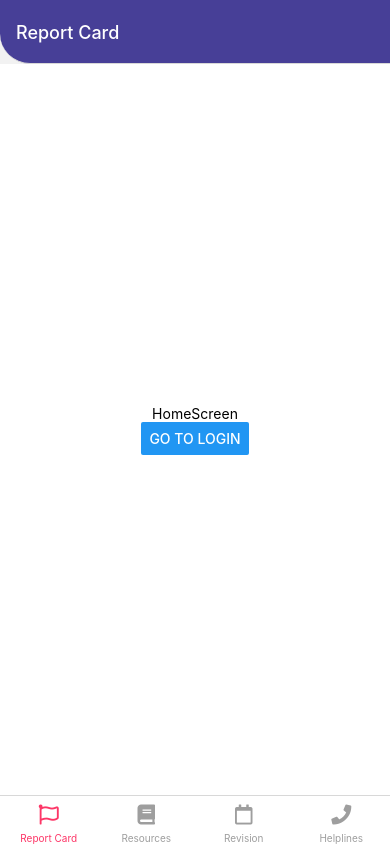
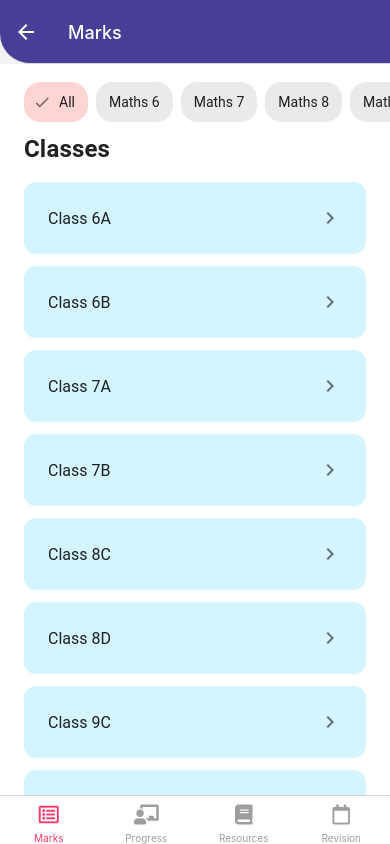
Before and after one commit to Allyday/techwiz-3-app, a React Native app: screen /Root in a window 390 px wide. Built offline with nearby package versions, Linux system fonts and the light colour scheme.

Commit message:
feat: class list for teachers

```diff
--- a/App.js
+++ b/App.js
@@ -1,13 +1,21 @@
-import AppRouter from "./src/AppRouter";
-import { DefaultTheme, Provider as PaperProvider } from "react-native-paper";
+import { DefaultTheme, Provider as PaperProvider } from 'react-native-paper';
+
+import AppRouter from './src/AppRouter';
+
 const theme = {
   ...DefaultTheme,
   colors: {
     ...DefaultTheme.colors,
-    primary: "#fd3667",
-    secondary: "#473f97",
+    primary: '#fd3667',
+    secondary: '#473f97',
+    lightBeige: '#fff1ec',
+    lightPink: '#ffd4d4',
+    lightGreen: '#d4ffea',
+    lightBlue: '#d4f5ff',
+    lightGrey: '#e8eaec',
   },
 };
+
 export default function App() {
   return (
     <PaperProvider theme={theme}>
--- a/src/navigation/RootStack.js
+++ b/src/navigation/RootStack.js
@@ -6,6 +6,7 @@ import { FontAwesome5 } from '@expo/vector-icons';
 
 import HomeScreen from '../screens/home/HomeScreen';
 import Resources from '../screens/Resources/Resources';
+import MarksScreen from '../screens/marks/MarksScreen';
 
 const Tab = createBottomTabNavigator();
 const Stack = createNativeStackNavigator();
@@ -43,26 +44,20 @@ export default function RootStack() {
     },
     headerTintColor: 'white',
   });
-  const [statusTabBar, setStatusTabBar] = useState(ROLES.STUDENT);
+  const [statusTabBar, setStatusTabBar] = useState(ROLES.TEACHER);
 
   return (
     <Tab.Navigator screenOptions={screenOptions}>
-      {
-        (statusTabBar === ROLES.TEACHER && (
+      {statusTabBar === ROLES.TEACHER && (
         <>
           <Tab.Screen
             name="Marks"
-              component={MoreStack}
+            component={MarkStack}
             options={{ headerShown: false }}
           />
-            <Tab.Screen
-              name="Progress"
-              component={MoreStack}
-              options={{ headerShown: false }}
-            />
+          <Tab.Screen name="Progress" component={HomeScreen} />
         </>
-        ))
-      }
+      )}
       {[ROLES.STUDENT, ROLES.PARENT].includes(statusTabBar) && (
         <Tab.Screen name="ReportCard" component={HomeScreen} />
       )}
@@ -80,18 +75,23 @@ export default function RootStack() {
   );
 }
 
-function MoreStack() {
+const MarkStack = () => {
+  const { colors } = useTheme();
+
   const screenOptions = ({ route }) => ({
-    headerStyle: { backgroundColor: '#fd3667' },
+    headerStyle: {
+      backgroundColor: colors.secondary,
+      borderBottomStartRadius: 30, // doesnt work??
+    },
     headerTintColor: 'white',
   });
 
   return (
     <Stack.Navigator screenOptions={screenOptions}>
       <Stack.Screen
-        name="MoreScreen"
-        component={HomeScreen}
-        options={{ title: 'More' }}
+        name="MarksScreen"
+        component={MarksScreen}
+        options={{ title: 'Marks' }}
       />
       <Stack.Screen
         name="Account"
@@ -100,4 +100,4 @@ function MoreStack() {
       />
     </Stack.Navigator>
   );
-}
+};
--- /dev/null
+++ b/src/screens/marks/MarksScreen.jsx
@@ -0,0 +1,128 @@
+import { useEffect, useState } from 'react';
+import { FlatList, StyleSheet, View } from 'react-native';
+import { Chip, List, Title, useTheme } from 'react-native-paper';
+
+const subjects = [
+  { id: 'all', name: 'All' },
+  { id: 'Maths 6', name: 'Maths 6' },
+  { id: 'Maths 7', name: 'Maths 7' },
+  { id: 'Maths 8', name: 'Maths 8' },
+  { id: 'Maths 9', name: 'Maths 9' },
+];
+
+const classesList = {
+  'Maths 6': [
+    { id: 'class 6a', name: 'Class 6A' },
+    { id: 'class 6b', name: 'Class 6B' },
+  ],
+  'Maths 7': [
+    { id: 'class 7a', name: 'Class 7A' },
+    { id: 'class 7b', name: 'Class 7B' },
+  ],
+  'Maths 8': [
+    { id: 'class 8c', name: 'Class 8C' },
+    { id: 'class 8d', name: 'Class 8D' },
+  ],
+  'Maths 9': [
+    { id: 'class 9c', name: 'Class 9C' },
+    { id: 'class 9d', name: 'Class 9D' },
+  ],
+};
+
+export default function MarksScreen({ navigation }) {
+  const { colors } = useTheme();
+  const [subject, setSubject] = useState(subjects[0]);
+  const [classes, setClasses] = useState([]);
+
+  useEffect(() => {
+    if (subject.id === 'all') {
+      const allClasses = [];
+      for (let key in classesList) {
+        allClasses.push(...classesList[key]);
+      }
+      setClasses(allClasses);
+    } else setClasses(classesList[subject.id]);
+  }, [subject]);
+
+  const renderSubjectItem = ({ item }) => {
+    const selected = subject.id === item.id;
+    return (
+      <Chip
+        key={item.id}
+        onPress={() => setSubject(item)}
+        selected={selected}
+        style={{
+          ...styles.subjectChip,
+          backgroundColor: selected ? colors.lightPink : colors.lightGrey,
+        }}
+      >
+        {item.name}
+      </Chip>
+    );
+  };
+
+  const renderClassItem = ({ item }) => {
+    return (
+      <List.Item
+        key={item.id}
+        title={item.name}
+        style={{ ...styles.classItem, backgroundColor: colors.lightBlue }}
+        right={(props) => <List.Icon {...props} icon="chevron-right" />}
+      />
+    );
+  };
+
+  return (
+    <View style={styles.container}>
+      <View style={styles.horizontalFlatlistContainer}>
+        <FlatList
+          data={subjects}
+          renderItem={renderSubjectItem}
+          horizontal
+          contentContainerStyle={styles.horizontalFlatlist}
+        />
+      </View>
+      <Title style={styles.title}>Classes</Title>
+      <FlatList
+        contentContainerStyle={styles.flatlist}
+        data={classes}
+        renderItem={renderClassItem}
+      />
+    </View>
+  );
+}
+
+const styles = StyleSheet.create({
+  container: {
+    flex: 1,
+    backgroundColor: '#fff',
+    paddingTop: 18,
+    paddingHorizontal: 24,
+  },
+  horizontalFlatlistContainer: {
+    height: 40,
+    marginHorizontal: -24,
+  },
+  horizontalFlatlist: {
+    flexGrow: 1,
+    paddingHorizontal: 24,
+  },
+  subjectChip: {
+    marginRight: 8,
+    height: 40,
+  },
+  title: {
+    fontSize: 24,
+    fontWeight: 'bold',
+    marginVertical: 12,
+  },
+  flatlist: {
+    flexGrow: 1,
+    paddingBottom: 12,
+  },
+  classItem: {
+    padding: 16,
+    marginVertical: 6,
+    borderRadius: 12,
+  },
+});
```
Lines whose indentation alone changed are shown as unchanged.
